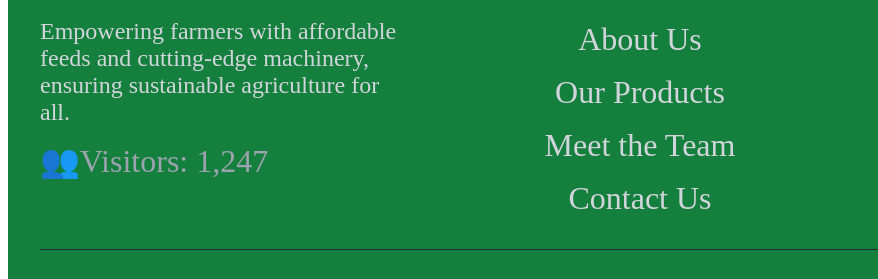
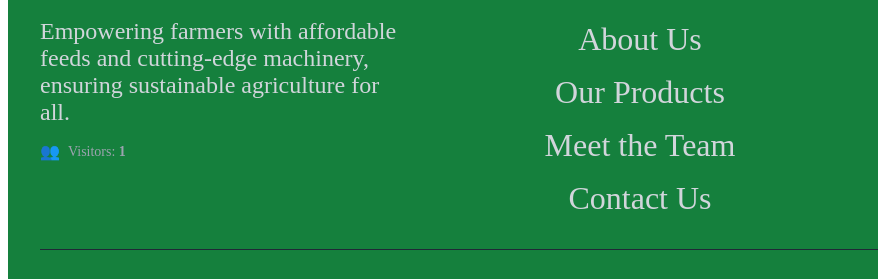
Before and after one commit to Nutnell/AgriBoost-KE, a plain HTML site: page index.html in a window 1280 px wide. Shown: the part 7022-7301 px from the top of the page, 0-878 px from the left. Drawn offline with Linux system fonts and the light colour scheme.

Commit message:
Added Counter functionality

```diff
--- a/index.html
+++ b/index.html
@@ -163,38 +163,46 @@
                 </div>
 
                 <div class="testimonials-grid">
-                    <div class="card testimonial-card-david"> <!-- Renamed class -->
+                    <div class="card testimonial-card-david">
+                        <!-- Renamed class -->
                         <div class="card-content testimonial-card-content">
                             <span class="testimonial-quote-icon">‟</span>
                             <p class="testimonial-text">
                                 "AgriBoost KE helped me keep my cows fed even during the drought, without spending a fortune."
                             </p>
                             <div class="testimonial-author-info">
-                                <div class="avatar-circle testimonial-avatar-green">
+                                <div
+                                    class="avatar-circle testimonial-avatar-green">
                                     K
                                 </div>
                                 <div class="testimonial-author-details">
                                     <p class="testimonial-author-name">Kevin</p>
-                                    <p class="testimonial-author-role">Dairy Farmer</p>
+                                    <p class="testimonial-author-role">Dairy
+                                        Farmer</p>
                                 </div>
                             </div>
                         </div>
                     </div>
 
-                    <div class="card testimonial-card-joy"> <!-- Renamed class -->
+                    <div class="card testimonial-card-joy">
+                        <!-- Renamed class -->
                         <div class="card-content testimonial-card-content">
                             <span class="testimonial-quote-icon">‟</span>
                             <p class="testimonial-text">
-                                "I rented a smart irrigation drone and bought manure here, and my crop yield tripled in just one
+                                "I rented a smart irrigation drone and bought
+                                manure here, and my crop yield tripled in just
+                                one
                                 season."
                             </p>
                             <div class="testimonial-author-info">
-                                <div class="avatar-circle testimonial-avatar-amber">
+                                <div
+                                    class="avatar-circle testimonial-avatar-amber">
                                     J
                                 </div>
                                 <div class="testimonial-author-details">
                                     <p class="testimonial-author-name">Joy</p>
-                                    <p class="testimonial-author-role">Maize Farmer</p>
+                                    <p class="testimonial-author-role">Maize
+                                        Farmer</p>
                                 </div>
                             </div>
                         </div>
@@ -524,7 +532,7 @@
                         <div class="footer-stats-block">
                             <span class="icon-users"></span>
                             <span>Visitors: <span
-                                    id="visitor-count">1,247</span></span>
+                                    id="visitor-count">0</span></span>
                         </div>
                     </div>
 
--- a/script.js
+++ b/script.js
@@ -300,3 +300,13 @@ document.addEventListener("DOMContentLoaded", () => {
         });
     });
 });
+
+document.addEventListener("DOMContentLoaded", () => {
+    const visitorCountSpan = document.getElementById("visitor-count");
+    if (visitorCountSpan) {
+        let visitCount = parseInt(localStorage.getItem('siteVisitCount')) || 0;
+        visitCount++;
+        localStorage.setItem('siteVisitCount', visitCount.toString());
+        visitorCountSpan.textContent = visitCount.toLocaleString();
+    }
+});
--- a/style.css
+++ b/style.css
@@ -1564,14 +1564,29 @@ html.dark .footer-section {
     display: flex;
     align-items: center;
     justify-content: center;
-    gap: var(--gap-8);
-    font-size: 32px;
+    gap: 8px;
+    font-size: 14px;
     color: var(--gray-400);
 }
+
 @media (min-width: 768px) {
     .footer-stats-block {
         justify-content: flex-start;
     }
+}
+
+.icon-users::before {
+    content: "👥";
+    font-size: 16px;
+    color: var(--gray-400);
+}
+
+html.dark .icon-users::before {
+    color: var(--gray-300);
+}
+
+#visitor-count {
+    font-weight: 700;
 }
 
 
```
